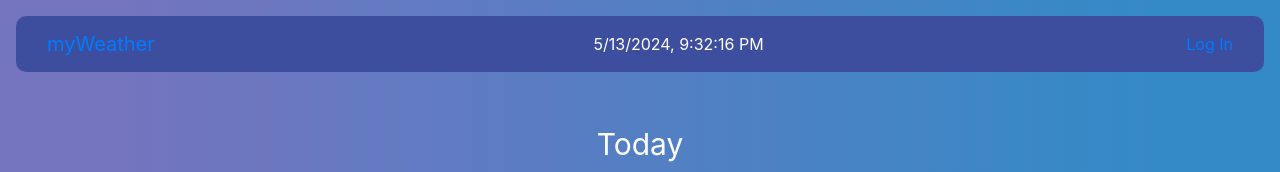
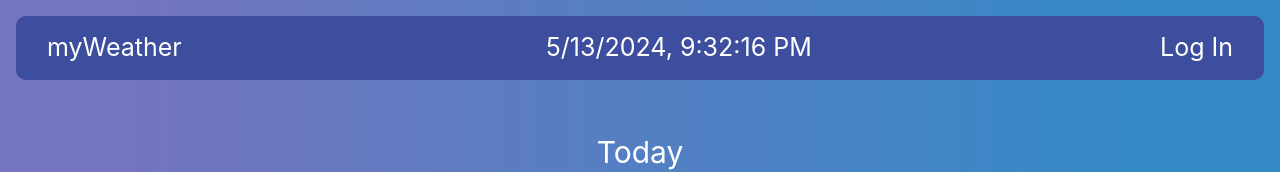
Before and after one commit to awm-builds/myWeather, a React (Create React App) app: page / in a window 1280 px wide. Shown: the top 172 px of the page. Built offline with nearby package versions, Linux system fonts and the light colour scheme; no server answers.

Commit message:
-Added favicon and nav link styles

```diff
--- a/src/components/NavBar/NavBar.jsx
+++ b/src/components/NavBar/NavBar.jsx
@@ -12,17 +12,17 @@ export default function NavBar({ user, setUser }) {
     <div className="container-fluid">
       <div className="navbar-header">
         <section className="navbar-brand">
-            <Link to="/">myWeather</Link>
+            <Link className="homeLink" to="/">myWeather</Link>
           </section>
       </div>
     <ul className="nav navbar-nav">
-      <li className="nav nav-bar navbar-center">{new Date().toLocaleString()}</li>
+      <li className="nav nav-bar navbar-center navDate">{new Date().toLocaleString()}</li>
     </ul>
     <ul className="nav navbar-nav navbar-right">
         { user ?
-          <li className="glyphicon glyphicon-log-out">< Link to="/" onClick={handleLogOut}>Log Out</Link></li>
+          <li className="inOutLink">< Link to="/" onClick={handleLogOut}>Log Out</Link></li>
           :
-          <li className="glyphicon glyphicon-log-in">< Link to="/AuthPage">Log In</Link></li>}
+          <li className="inOutLink">< Link to="/AuthPage">Log In</Link></li>}
     </ul>
   </div>
 </nav>
--- a/src/pages/App/App.css
+++ b/src/pages/App/App.css
@@ -21,11 +21,11 @@
   align-items: center;
   justify-content: center;
   font-size: calc(10px + 2vmin);
-  color: white;
+  color: rgb(255, 255, 255);
 }
 
 .App-link {
-  color: #61dafb;
+  color: hsl(193, 95%, 68%);
 }
 
 @keyframes App-logo-spin {
@@ -237,3 +237,35 @@
 	font-size: 20px;
 	color: white;
 }
+
+.homeLink {
+	font-size: 25px;
+}
+
+.inOutLink {
+	font-size: 25px;
+}
+
+.navDate {
+	font-size: 25px;
+}
+
+/* unvisited link */
+a:link {
+  color: white;
+}
+
+/* visited link */
+a:visited {
+  color: rgb(196, 219, 254);
+}
+
+/* mouse over link */
+a:hover {
+  color: hsl(193, 95%, 68%);
+}
+
+/* selected link */
+a:active {
+  color: #F2B705;
+}
```
Also changed, not shown: public/myWeatherFavicon.png (deleted), 1 other file (tests, documents, lock files or other folders).
